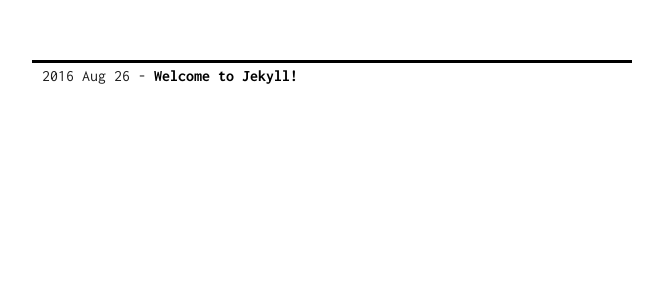
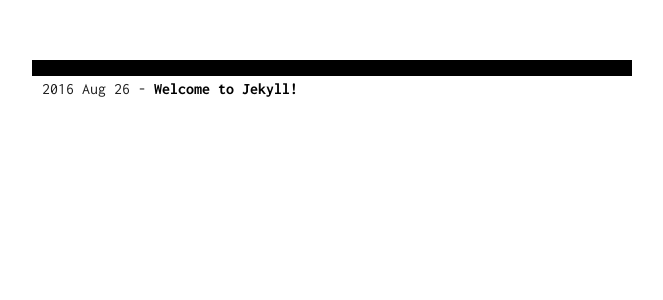
Before and after one commit to AlbCM/albcm.github.io, a Jekyll site: the page built from blog/index.html, in a window 1280 px wide. Shown: the top 300 px of the page, without its empty margins (308-971 px from the left). Built offline with Jekyll 4.4.1, drawn with Linux system fonts in a browser that asks for light colours; comment, search, counter and statistics services are not loaded.

Commit message:
Update index.html

```diff
--- a/blog/index.html
+++ b/blog/index.html
@@ -1,7 +1,13 @@
 ---
 layout: default
 ---
-
+<style>
+    .blog{
+        border-top-style:solid;
+    	border-top-width:1em;
+    	border-top-color:black;
+    }
+</style>
 <div class="blog">
     <ul>
         {% for post in site.posts %}
```
